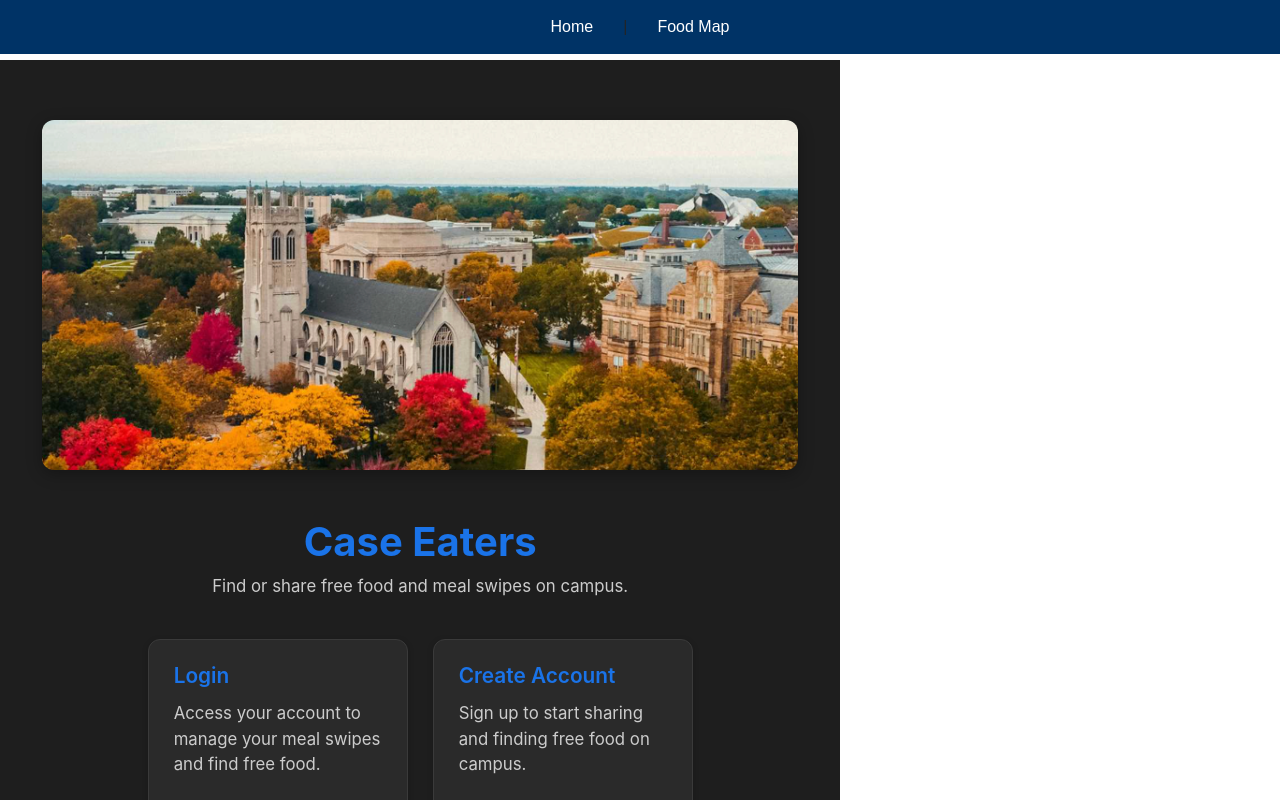
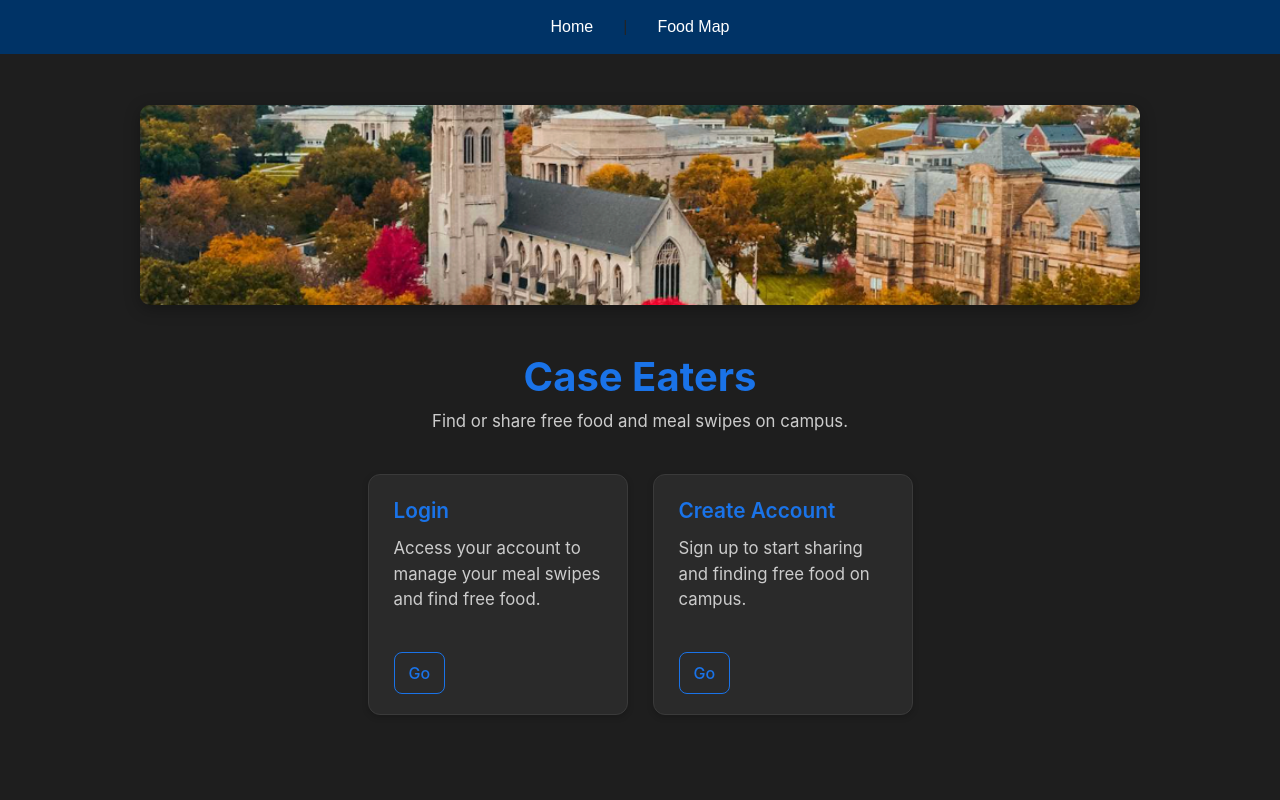
Before and after one commit to thomasbenti/Case-Eaters, a React app in the folder frontend/: page / in a window 1280 px wide. Shown: the top 800 px of the page. Built offline with nearby package versions, Linux system fonts and the light colour scheme; the HTML template or start-up script is replaced by a standard one.

Commit message:
fixed some of the css

```diff
--- a/frontend/src/App.css
+++ b/frontend/src/App.css
@@ -24,6 +24,6 @@
 
 body {
   margin: 0;
-  padding-top: 60px; /* prevent content from being hidden behind navbar */
+  padding-top: 40px; /* prevent content from being hidden behind navbar */
   font-family: Arial, sans-serif;
 }
--- a/frontend/src/Home.css
+++ b/frontend/src/Home.css
@@ -4,21 +4,23 @@
   display: flex;
   flex-direction: column;
   align-items: center;
-  justify-content: flex-start;
-  min-height: calc(100vh - 64px);
+  justify-content: center;
+  height: 100vh;
   background-color: #1e1e1e;
   color: #fff;
-  padding: 60px 5%;
+  padding: 50px 5%;
   font-family: "Inter", sans-serif;
   text-align: center;
+  width: 100vw;
+  box-sizing: border-box;
 }
 
 /* Hero image section */
 .hero-image {
   width: 100%;
   max-width: 1000px;
-  height: 350px;
-  border-radius: 12px;
+  height: 200px;
+  border-radius: 10px;
   overflow: hidden;
   margin-bottom: 40px;
   box-shadow: 0 4px 16px rgba(0, 0, 0, 0.3);
```
